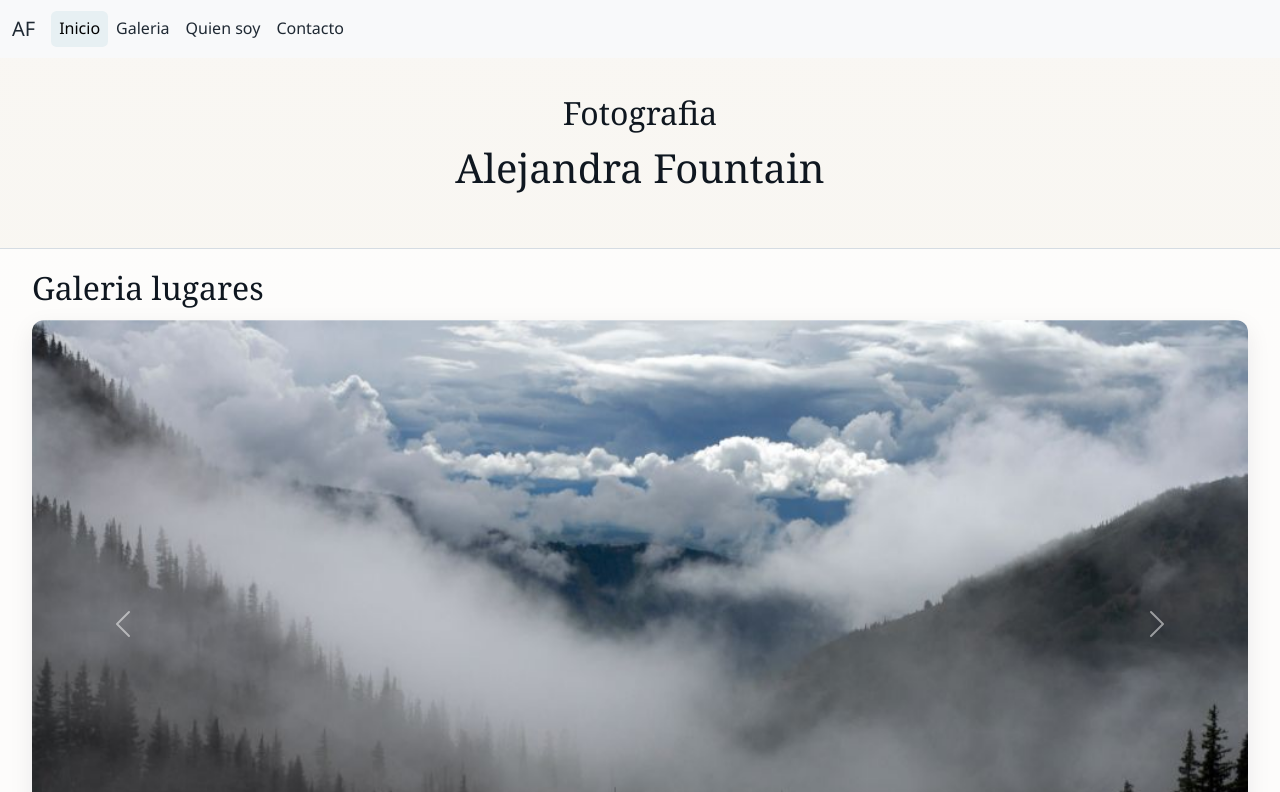
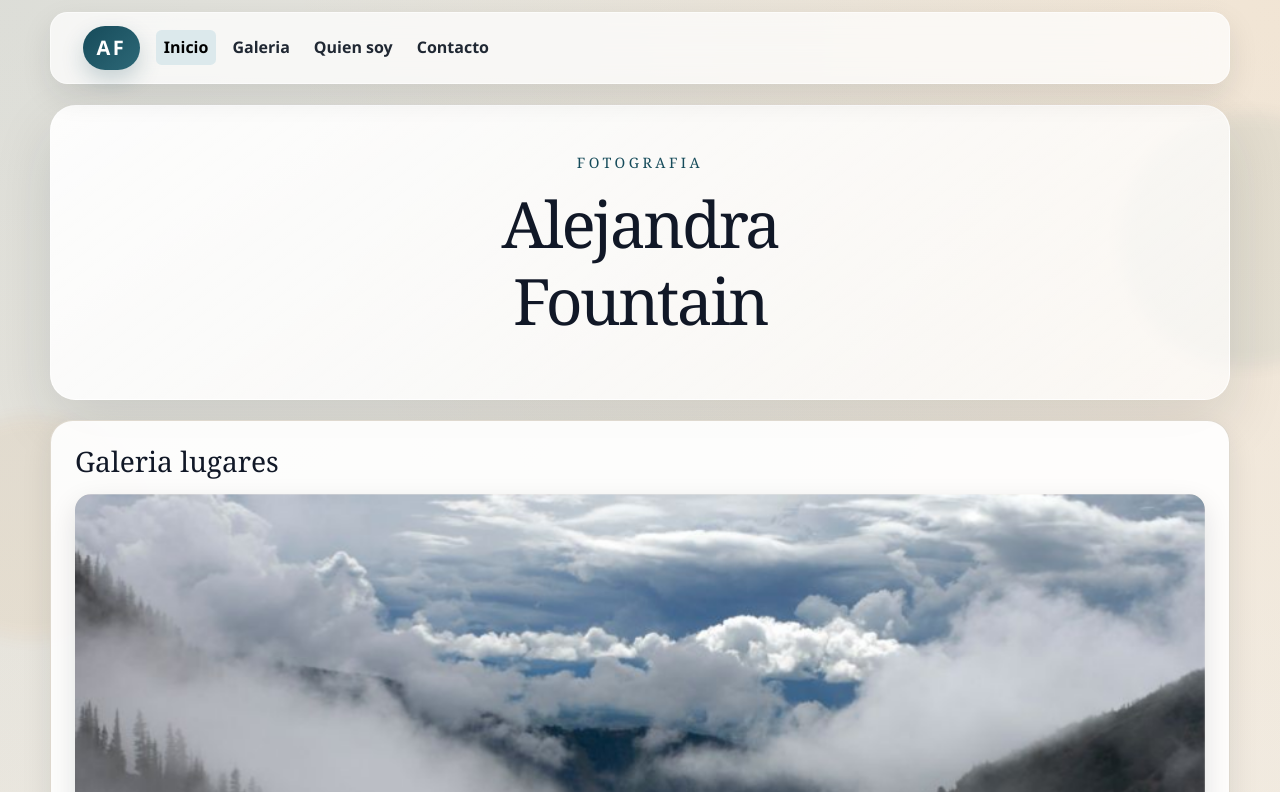
Before and after one commit to caritodevux/Evaluacion1FrontEnd, a plain HTML site: page index.html in a window 1280 px wide. Shown: the top 792 px of the page. Drawn offline with nearby package versions, Linux system fonts and the light colour scheme.

Commit message:
version final

```diff
--- a/style.css
+++ b/style.css
@@ -1,18 +1,27 @@
 /* Variables de color y base visual */
 :root {
-	--bg: #f6f4ef;
-	--surface: #ffffff;
-	--text: #1f2933;
-	--heading: #0f1720;
-	--muted: #4b5563;
-	--accent: #0f4c5c;
-	--accent-hover: #0c3f4c;
-	--focus: #ff7a00;
-	--border: #d5dce3;
+	--bg: #f3eee6;
+	--bg-alt: #ebe4d8;
+	--surface: rgba(255, 255, 255, 0.84);
+	--surface-strong: #ffffff;
+	--text: #202833;
+	--heading: #111827;
+	--muted: #5b6472;
+	--accent: #164b5a;
+	--accent-hover: #103b46;
+	--accent-soft: #dce9ec;
+	--focus: #d97706;
+	--border: #d8d0c4;
+	--shadow-lg: 0 24px 60px rgba(20, 29, 40, 0.12);
+	--shadow-md: 0 12px 30px rgba(20, 29, 40, 0.1);
 }
 
 * {
 	box-sizing: border-box;
+}
+
+html {
+	scroll-behavior: smooth;
 }
 
 /* Tipografía y fondo general */
@@ -21,8 +30,40 @@ body {
 	font-family: "Segoe UI", "Helvetica Neue", Arial, sans-serif;
 	font-size: 1rem;
 	color: var(--text);
-	background: linear-gradient(180deg, #f9f7f3 0%, #f0ece4 100%);
+	background:
+		radial-gradient(circle at top left, rgba(22, 75, 90, 0.1), transparent 30%),
+		radial-gradient(circle at top right, rgba(217, 119, 6, 0.08), transparent 24%),
+		linear-gradient(180deg, var(--bg) 0%, var(--bg-alt) 100%);
 	line-height: 1.6;
+	position: relative;
+	overflow-x: hidden;
+}
+
+body::before,
+body::after {
+	content: "";
+	position: fixed;
+	z-index: -1;
+	border-radius: 999px;
+	filter: blur(8px);
+	opacity: 0.7;
+	pointer-events: none;
+}
+
+body::before {
+	top: 7rem;
+	right: -6rem;
+	width: 16rem;
+	height: 16rem;
+	background: rgba(22, 75, 90, 0.08);
+}
+
+body::after {
+	left: -5rem;
+	bottom: 10rem;
+	width: 14rem;
+	height: 14rem;
+	background: rgba(217, 119, 6, 0.08);
 }
 
 h1,
@@ -32,6 +73,15 @@ h3 {
 	color: var(--heading);
 	font-family: "Georgia", "Times New Roman", serif;
 	line-height: 1.2;
+}
+
+h2 {
+	font-size: clamp(1.5rem, 2.2vw, 2rem);
+}
+
+h1 {
+	font-size: clamp(2.2rem, 5vw, 4rem);
+	letter-spacing: -0.04em;
 }
 
 p,
@@ -44,6 +94,64 @@ textarea {
 	font-family: "Segoe UI", "Helvetica Neue", Arial, sans-serif;
 }
 
+/* Encabezado y navegación */
+header {
+	position: sticky;
+	top: 0;
+	z-index: 1000;
+	padding: 0.75rem 1rem 0;
+}
+
+header .navbar {
+	max-width: 1180px;
+	margin: 0 auto;
+	padding: 0.8rem 1rem;
+	border: 1px solid rgba(255, 255, 255, 0.55);
+	border-radius: 1.1rem;
+	background: rgba(255, 255, 255, 0.72) !important;
+	backdrop-filter: blur(16px);
+	box-shadow: var(--shadow-md);
+}
+
+.navbar-brand {
+	display: inline-flex;
+	align-items: center;
+	justify-content: center;
+	min-width: 2.75rem;
+	height: 2.75rem;
+	padding: 0 0.85rem;
+	border-radius: 999px;
+	background: linear-gradient(135deg, var(--accent), #2d6877);
+	color: #ffffff !important;
+	font-weight: 700;
+	letter-spacing: 0.12em;
+	box-shadow: 0 10px 22px rgba(22, 75, 90, 0.22);
+}
+
+.navbar-toggler {
+	border-color: rgba(22, 75, 90, 0.18);
+	background-color: rgba(255, 255, 255, 0.7);
+}
+
+.navbar-nav {
+	gap: 0.5rem;
+}
+
+.nav-link {
+	display: inline-flex;
+	align-items: center;
+	justify-content: center;
+	border-radius: 999px;
+	padding: 0.45rem 0.9rem;
+	font-weight: 600;
+	color: var(--muted);
+	transition: background-color 0.2s ease, color 0.2s ease, transform 0.2s ease;
+}
+
+.nav-link:hover {
+	transform: translateY(-1px);
+}
+
 /* Espaciado base para las secciones principales */
 main,
 section,
@@ -51,38 +159,67 @@ article,
 .contact-wrap,
 .site-footer {
 	padding-inline: 1rem;
+	max-width: 1180px;
+	margin-left: auto;
+	margin-right: auto;
 }
 
 main {
-	padding-top: 1.5rem;
-	padding-bottom: 1rem;
+	margin-top: 1rem;
+	margin-bottom: 1.25rem;
+	padding: 2.2rem 1.25rem;
 	text-align: center;
+	background: linear-gradient(145deg, rgba(255, 255, 255, 0.92), rgba(255, 255, 255, 0.68));
+	border: 1px solid rgba(255, 255, 255, 0.75);
+	border-radius: 1.6rem;
+	box-shadow: var(--shadow-lg);
+}
+
+main h2 {
+	color: var(--accent);
+	text-transform: uppercase;
+	letter-spacing: 0.24em;
+	font-size: 0.9rem;
+	margin-bottom: 0.9rem;
+}
+
+main h1 {
+	max-width: 12ch;
+	margin-inline: auto;
 }
 
 /* Bloques de contenido y galerías */
 section {
-	margin-top: 1.25rem;
-	padding-top: 1rem;
-	padding-bottom: 1rem;
-	background-color: rgba(255, 255, 255, 0.72);
-	border-top: 1px solid var(--border);
-	border-bottom: 1px solid var(--border);
+	margin-top: 1rem;
+	padding: 1.1rem;
+	background: var(--surface);
+	border: 1px solid rgba(216, 208, 196, 0.8);
+	border-radius: 1.4rem;
+	box-shadow: var(--shadow-md);
 }
 
 .carousel {
-	margin-top: 0.75rem;
-	border-radius: 0.75rem;
+	margin-top: 0.9rem;
+	border-radius: 1rem;
 	overflow: hidden;
 	background-color: var(--surface);
-	box-shadow: 0 8px 24px rgba(15, 23, 32, 0.08);
+	box-shadow: 0 10px 28px rgba(15, 23, 32, 0.12);
+}
+
+.carousel-inner {
+	aspect-ratio: 4 / 3;
+	background: #f4efe7;
+}
+
+.carousel-item {
+	height: 100%;
 }
 
 /* Imágenes responsivas dentro del carrusel */
 .carousel-inner img {
 	display: block;
 	width: 100%;
-	height: auto;
-	min-height: 240px;
+	height: 100%;
 	object-fit: cover;
 }
 
@@ -93,10 +230,12 @@ section + section {
 
 /* Texto y lista del bloque informativo */
 article {
-	margin-top: 1.75rem;
-	padding-top: 1.25rem;
-	padding-bottom: 1.25rem;
-	background-color: var(--surface);
+	margin-top: 1.25rem;
+	padding: 1.35rem;
+	background: linear-gradient(180deg, rgba(255, 255, 255, 0.94), rgba(250, 247, 242, 0.92));
+	border: 1px solid rgba(216, 208, 196, 0.85);
+	border-radius: 1.4rem;
+	box-shadow: var(--shadow-md);
 }
 
 article p,
@@ -113,23 +252,33 @@ article ul {
 .btn,
 button[type="submit"] {
 	border: 0;
-	border-radius: 0.5rem;
-	padding: 0.7rem 1rem;
-	background-color: var(--accent);
+	border-radius: 999px;
+	padding: 0.8rem 1.2rem;
+	background: linear-gradient(135deg, var(--accent), #245f70);
 	color: #ffffff;
 	font-weight: 600;
+	letter-spacing: 0.02em;
 	cursor: pointer;
+	box-shadow: 0 12px 24px rgba(22, 75, 90, 0.22);
+	transition: transform 0.2s ease, box-shadow 0.2s ease, background-color 0.2s ease;
 }
 
 .btn:hover,
 button[type="submit"]:hover {
-	background-color: var(--accent-hover);
+	background: linear-gradient(135deg, var(--accent-hover), #1b4a56);
+	transform: translateY(-1px);
+	box-shadow: 0 16px 30px rgba(22, 75, 90, 0.26);
 }
 
 /* Formulario de contacto */
 .contact-wrap {
-	margin-top: 1.5rem;
+	margin-top: 1.25rem;
 	margin-bottom: 1.5rem;
+	padding: 1.4rem;
+	background: rgba(255, 255, 255, 0.82);
+	border: 1px solid rgba(216, 208, 196, 0.85);
+	border-radius: 1.4rem;
+	box-shadow: var(--shadow-md);
 }
 
 .contact-form {
@@ -142,19 +291,22 @@ button[type="submit"]:hover {
 input,
 textarea {
 	width: 100%;
-	padding: 0.65rem;
-	border: 1px solid #a8b3bf;
-	border-radius: 0.45rem;
+	padding: 0.8rem 0.9rem;
+	border: 1px solid #c4cbd4;
+	border-radius: 0.8rem;
 	color: var(--text);
-	background-color: #ffffff;
+	background-color: var(--surface-strong);
+	box-shadow: inset 0 1px 2px rgba(15, 23, 32, 0.04);
 }
 
 /* Pie de página y navegación */
 .site-footer {
 	padding-top: 1rem;
 	padding-bottom: 1rem;
-	background-color: #e6e1d7;
-	color: #1f2933;
+	background: linear-gradient(180deg, rgba(22, 75, 90, 0.95), #123743);
+	color: #f7fafc;
+	border-radius: 1rem 1rem 0 0;
+	box-shadow: var(--shadow-lg);
 }
 
 a,
@@ -184,7 +336,7 @@ a:hover,
 .nav-link:focus-visible,
 .navbar-brand:focus-visible,
 a:focus-visible {
-	background-color: #e7f0f3;
+	background-color: var(--accent-soft);
 	color: #0f1720;
 }
 
@@ -205,6 +357,15 @@ textarea:focus-visible {
 	outline-offset: 2px;
 }
 
+/* Variación visual por secciones */
+section:nth-of-type(odd) {
+	background: rgba(255, 255, 255, 0.9);
+}
+
+section:nth-of-type(even) {
+	background: rgba(248, 244, 238, 0.96);
+}
+
 /* Ajustes para pantallas medianas y mayores */
 @media (min-width: 768px) {
 	main,
@@ -215,23 +376,34 @@ textarea:focus-visible {
 		padding-inline: 2rem;
 	}
 
+	header {
+		padding-inline: 1.5rem;
+	}
+
+	header .navbar {
+		padding-inline: 1.25rem;
+	}
+
 	main {
-		padding-top: 2.25rem;
-		padding-bottom: 1.25rem;
+		margin-top: 1.35rem;
+		padding: 3rem 2.5rem;
 	}
 
 	section {
-		margin-top: 1.5rem;
-		padding-top: 1.25rem;
-		padding-bottom: 1.25rem;
+		margin-top: 1.25rem;
+		padding: 1.5rem;
 	}
 
 	section + section {
-		margin-top: 2rem;
+		margin-top: 1.5rem;
 	}
 
 	.carousel-inner img {
-		min-height: 360px;
+		min-height: 0;
+	}
+
+	.carousel-inner {
+		aspect-ratio: 16 / 9;
 	}
 
 	.contact-wrap {
@@ -239,5 +411,10 @@ textarea:focus-visible {
 		grid-template-columns: 1fr 1fr;
 		gap: 1.5rem;
 		align-items: start;
+		padding: 1.8rem;
+	}
+
+	article {
+		padding: 1.8rem;
 	}
 }
```
